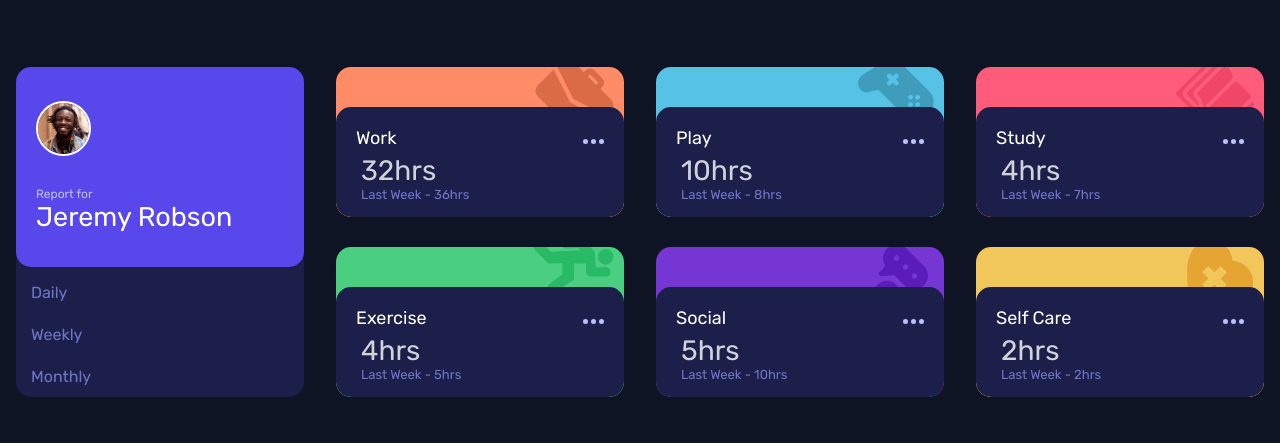
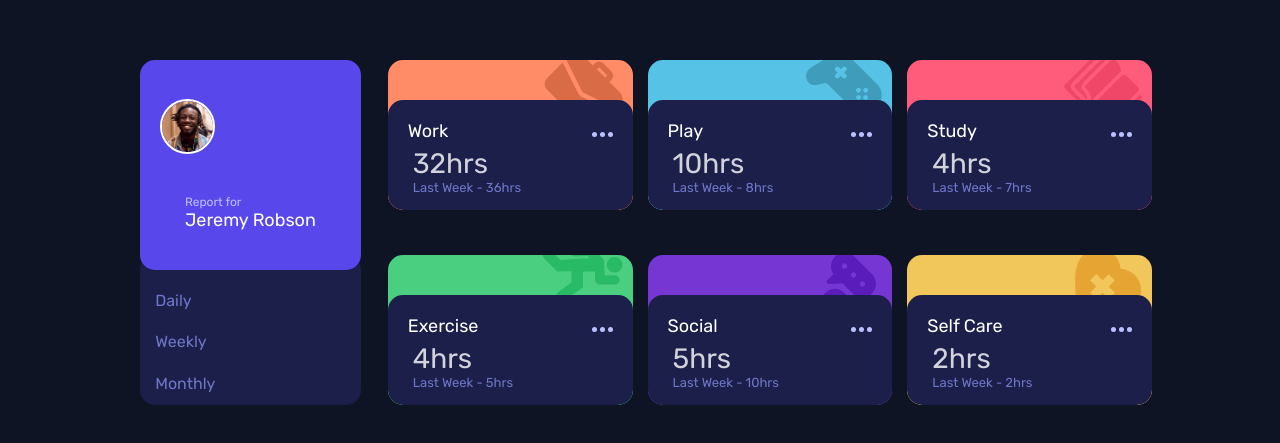
Before and after one commit to JacielRios/TimeTrackingDashboard, a plain HTML site: page index.html in a window 1280 px wide. Shown: the part 163-606 px from the top of the page. Drawn offline with Linux system fonts and the light colour scheme.

Commit message:
Finished

```diff
--- a/index.html
+++ b/index.html
@@ -1,5 +1,5 @@
 <!DOCTYPE html>
-<html lang="en">
+<html>
 <head>
     <meta charset="UTF-8">
     <meta http-equiv="X-UA-Compatible" content="IE=edge">
@@ -15,10 +15,10 @@
         <section class="self-card_container">
             <div class="data-self">
                 <span><img src="./assets/images/image-jeremy.png" alt=""></span>
-                <span>
+                <div>
                     <p>Report for</p>
                     <p>Jeremy Robson</p>
-                </span>
+                </div>
             </div>
         </section>
         <section class="frequency-time_container">
@@ -33,7 +33,7 @@
             <div class="data">
                 <div class="data-top">
                     <p>Work</p>
-                    <div id="ellipsis"><img src="./assets/images/icon-ellipsis.svg" alt=""></div>
+                    <div class="ellipsis"><img src="./assets/images/icon-ellipsis.svg" alt=""></div>
                 </div>
                 <div class="data-bottom">
                     <p>32hrs</p>
@@ -46,7 +46,7 @@
             <div class="data">
                 <div class="data-top">
                     <p>Play</p>
-                    <div id="ellipsis"><img src="./assets/images/icon-ellipsis.svg" alt=""></div>
+                    <div class="ellipsis"><img src="./assets/images/icon-ellipsis.svg" alt=""></div>
                 </div>
                 <div class="data-bottom">
                     <p>10hrs</p>
@@ -59,7 +59,7 @@
             <div class="data">
                 <div class="data-top">
                     <p>Study</p>
-                    <div id="ellipsis"><img src="./assets/images/icon-ellipsis.svg" alt=""></div>
+                    <div class="ellipsis"><img src="./assets/images/icon-ellipsis.svg" alt=""></div>
                 </div>
                 <div class="data-bottom">
                     <p>4hrs</p>
@@ -72,7 +72,7 @@
             <div class="data">
                 <div class="data-top">
                     <p>Exercise</p>
-                    <div id="ellipsis"><img src="./assets/images/icon-ellipsis.svg" alt=""></div>
+                    <div class="ellipsis"><img src="./assets/images/icon-ellipsis.svg" alt=""></div>
                 </div>
                 <div class="data-bottom">
                     <p>4hrs</p>
@@ -85,7 +85,7 @@
             <div class="data">
                 <div class="data-top">
                     <p>Social</p>
-                    <div id="ellipsis"><img src="./assets/images/icon-ellipsis.svg" alt=""></div>
+                    <div class="ellipsis"><img src="./assets/images/icon-ellipsis.svg" alt=""></div>
                 </div>
                 <div class="data-bottom">
                     <p>5hrs</p>
@@ -98,7 +98,7 @@
             <div class="data">
                 <div class="data-top">
                     <p>Self Care</p>
-                    <div id="ellipsis"><img src="./assets/images/icon-ellipsis.svg" alt=""></div>
+                    <div class="ellipsis"><img src="./assets/images/icon-ellipsis.svg" alt=""></div>
                 </div>
                 <div class="data-bottom">
                     <p>2hrs</p>
--- a/style.css
+++ b/style.css
@@ -54,11 +54,11 @@ body{
     border-radius: 50%;
     margin-right: 20px;
 }
-.data-self span p:nth-child(1){
+.data-self div p:nth-child(1){
     color: var(--Pale-Blue);
     font-size: 1.2rem;
 }
-.data-self span p:nth-child(2){
+.data-self div p:nth-child(2){
     color: #fff;
     font-size: 1.8rem;
 }
@@ -109,7 +109,7 @@ body{
 .data:hover{
     background-color: var(--Blue);
 }
-#ellipsis{
+.ellipsis{
     cursor: pointer;
 }
 .data-top{
@@ -202,13 +202,16 @@ body{
 @media only screen and (min-width: 1000px){
     .grid-container{
         height: 100vh;
+        width: 80%;
         display: grid;
         align-content: center;
         justify-content: center;
+        gap: 15px;
+        margin: 0 auto;
         grid-template-columns: repeat(4, 1fr);
     }
     .self-card_container{
-        height: 200px;
+        height: 210px;
         margin-top: 10px;
         margin-bottom: 20px;
     }
@@ -271,4 +274,22 @@ body{
     .data-bottom p:nth-child(1){
         width: 100%;
     }
+    .work-card_container{
+        width: 100%;
+    }
+    .play-card_container{
+        width: 100%;
+    }
+    .study-card_container{
+        width: 100%;
+    }
+    .exercise-card_container{
+        width: 100%;
+    }
+    .social-card_container{
+        width: 100%;
+    }
+    .selfCare-card_container{
+        width: 100%;
+    }
 }
```
